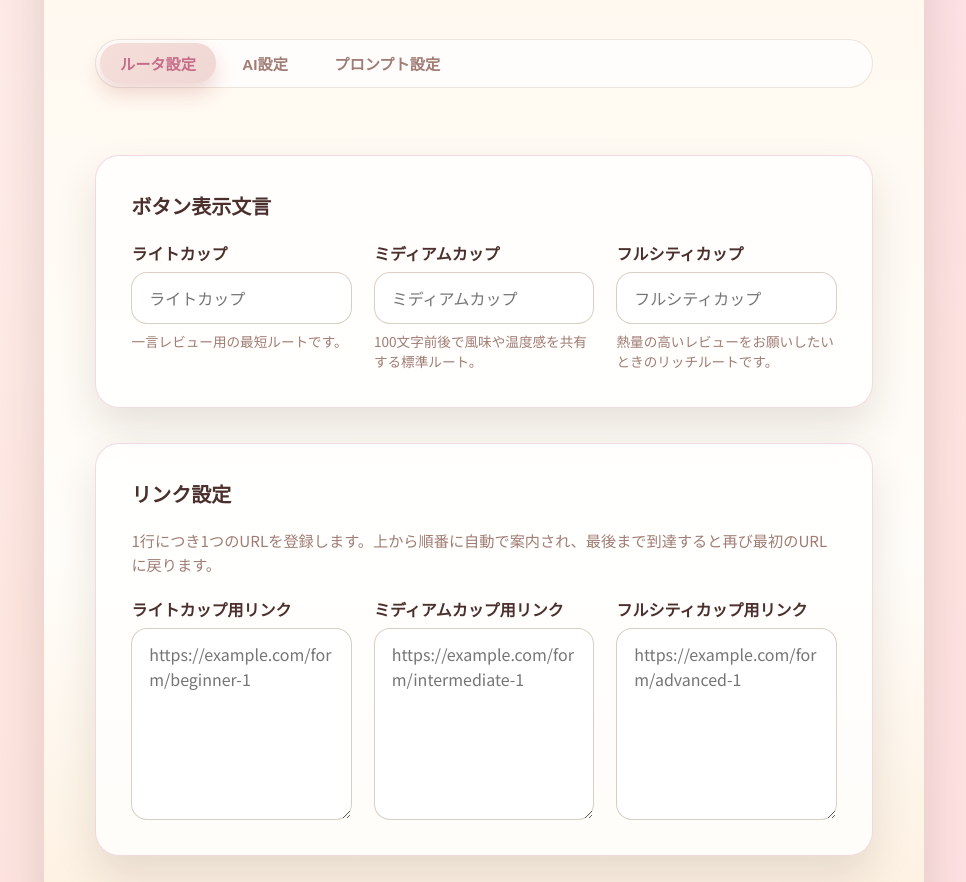
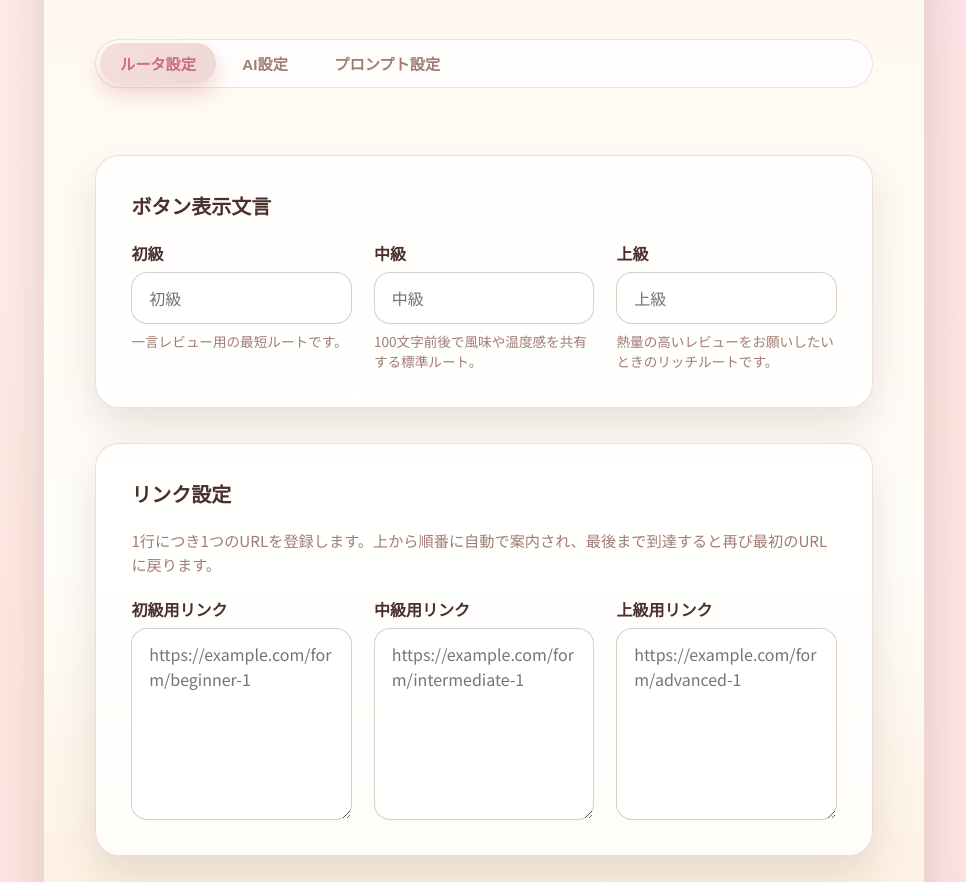
Before and after one commit to piste-boss/oisoya_review, a website built with Vite: page admin/index.html in a window 1280 px wide. Shown: the part 289-1171 px from the top of the page, without its empty margins (156-1122 px from the left). Built offline with nearby package versions, Linux system fonts and the light colour scheme; no server answers; a web font is replaced by a local one.

Commit message:
chore: align admin labels with Sakurato naming

```diff
--- a/admin/index.html
+++ b/admin/index.html
@@ -19,7 +19,7 @@
       </noscript>
       <main class="admin">
         <header class="admin__header">
-          <p class="admin__badge">大磯屋さま 口コミアプリ</p>
+          <p class="admin__badge">サクラト。カフェ口コミ管理ページ</p>
           <h1 class="admin__title">ルータ設定</h1>
           <p class="admin__lead">
             ボタンの表示文言とリンク先URLを更新できます。各レベルごとに複数のリンクを登録すると順番に案内されます。
@@ -36,26 +36,26 @@
               <h2>ボタン表示文言</h2>
               <div class="admin__fields">
               <label class="admin__field">
-                <span class="admin__field-label">ライトカップ</span>
-                <input type="text" name="beginnerLabel" placeholder="ライトカップ" autocomplete="off" />
+                <span class="admin__field-label">初級</span>
+                <input type="text" name="beginnerLabel" placeholder="初級" autocomplete="off" />
                 <span class="admin__field-hint">一言レビュー用の最短ルートです。</span>
               </label>
               <label class="admin__field">
-                <span class="admin__field-label">ミディアムカップ</span>
+                <span class="admin__field-label">中級</span>
                 <input
                   type="text"
                   name="intermediateLabel"
-                  placeholder="ミディアムカップ"
+                  placeholder="中級"
                   autocomplete="off"
                 />
                 <span class="admin__field-hint">100文字前後で風味や温度感を共有する標準ルート。</span>
               </label>
               <label class="admin__field">
-                <span class="admin__field-label">フルシティカップ</span>
+                <span class="admin__field-label">上級</span>
                 <input
                   type="text"
                   name="advancedLabel"
-                  placeholder="フルシティカップ"
+                  placeholder="上級"
                   autocomplete="off"
                 />
                 <span class="admin__field-hint">熱量の高いレビューをお願いしたいときのリッチルートです。</span>
@@ -69,7 +69,7 @@
               </p>
               <div class="admin__fields">
                 <label class="admin__field">
-                  <span class="admin__field-label">ライトカップ用リンク</span>
+                  <span class="admin__field-label">初級用リンク</span>
                   <textarea
                     name="beginnerLinks"
                     rows="4"
@@ -77,7 +77,7 @@
                   ></textarea>
                 </label>
                 <label class="admin__field">
-                  <span class="admin__field-label">ミディアムカップ用リンク</span>
+                  <span class="admin__field-label">中級用リンク</span>
                   <textarea
                     name="intermediateLinks"
                     rows="4"
@@ -85,7 +85,7 @@
                   ></textarea>
                 </label>
                 <label class="admin__field">
-                  <span class="admin__field-label">フルシティカップ用リンク</span>
+                  <span class="admin__field-label">上級用リンク</span>
                   <textarea
                     name="advancedLinks"
                     rows="4"
@@ -142,7 +142,7 @@
               </p>
             </section>
             <section class="admin__card admin__card--prompt" data-prompt-key="page1">
-              <h3 class="admin__card-subtitle">生成ページ1（ライトカップ）</h3>
+              <h3 class="admin__card-subtitle">生成ページ1（初級）</h3>
               <div class="admin__fields admin__fields--single">
                 <label class="admin__field">
                   <span class="admin__field-label">GASアプリURL</span>
@@ -164,7 +164,7 @@
               </div>
             </section>
             <section class="admin__card admin__card--prompt" data-prompt-key="page2">
-              <h3 class="admin__card-subtitle">生成ページ2（ミディアムカップ）</h3>
+              <h3 class="admin__card-subtitle">生成ページ2（中級）</h3>
               <div class="admin__fields admin__fields--single">
                 <label class="admin__field">
                   <span class="admin__field-label">GASアプリURL</span>
@@ -186,7 +186,7 @@
               </div>
             </section>
             <section class="admin__card admin__card--prompt" data-prompt-key="page3">
-              <h3 class="admin__card-subtitle">生成ページ3（フルシティカップ）</h3>
+              <h3 class="admin__card-subtitle">生成ページ3（上級）</h3>
               <div class="admin__fields admin__fields--single">
                 <label class="admin__field">
                   <span class="admin__field-label">GASアプリURL</span>
```
